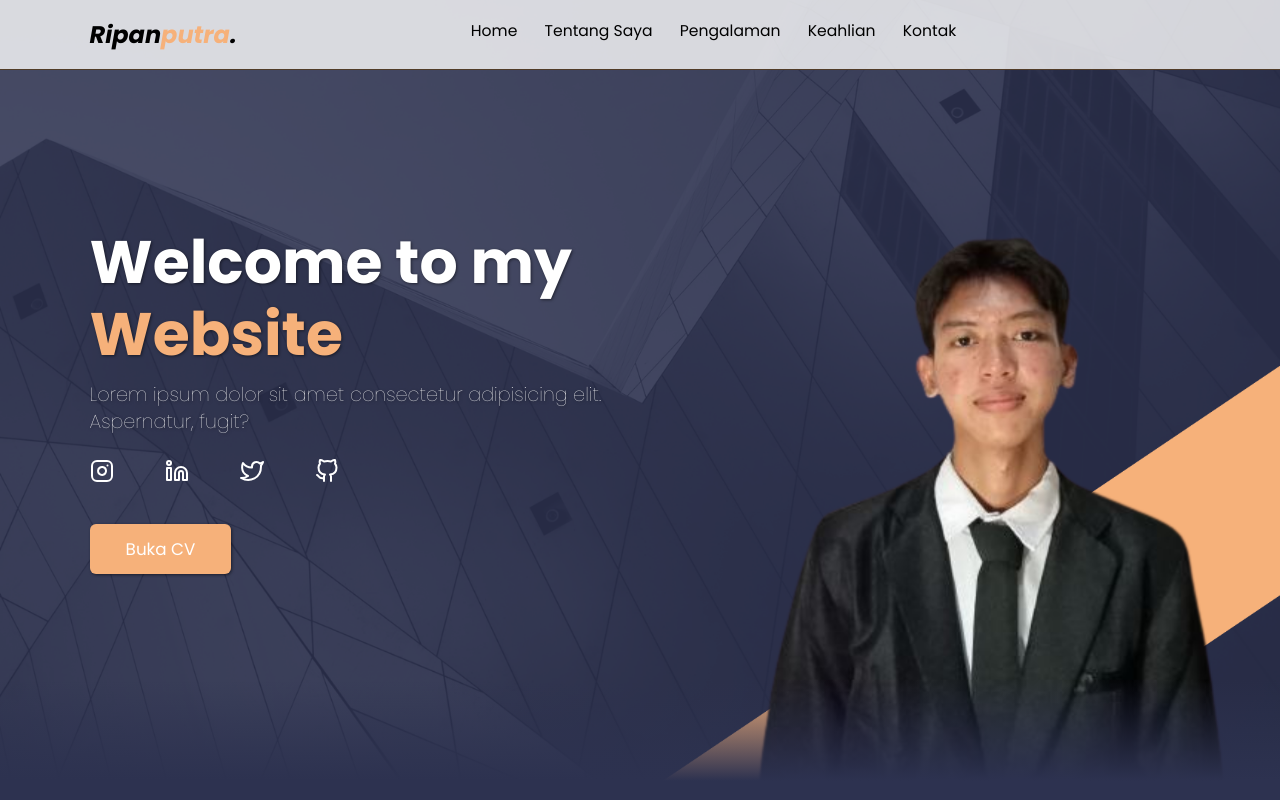
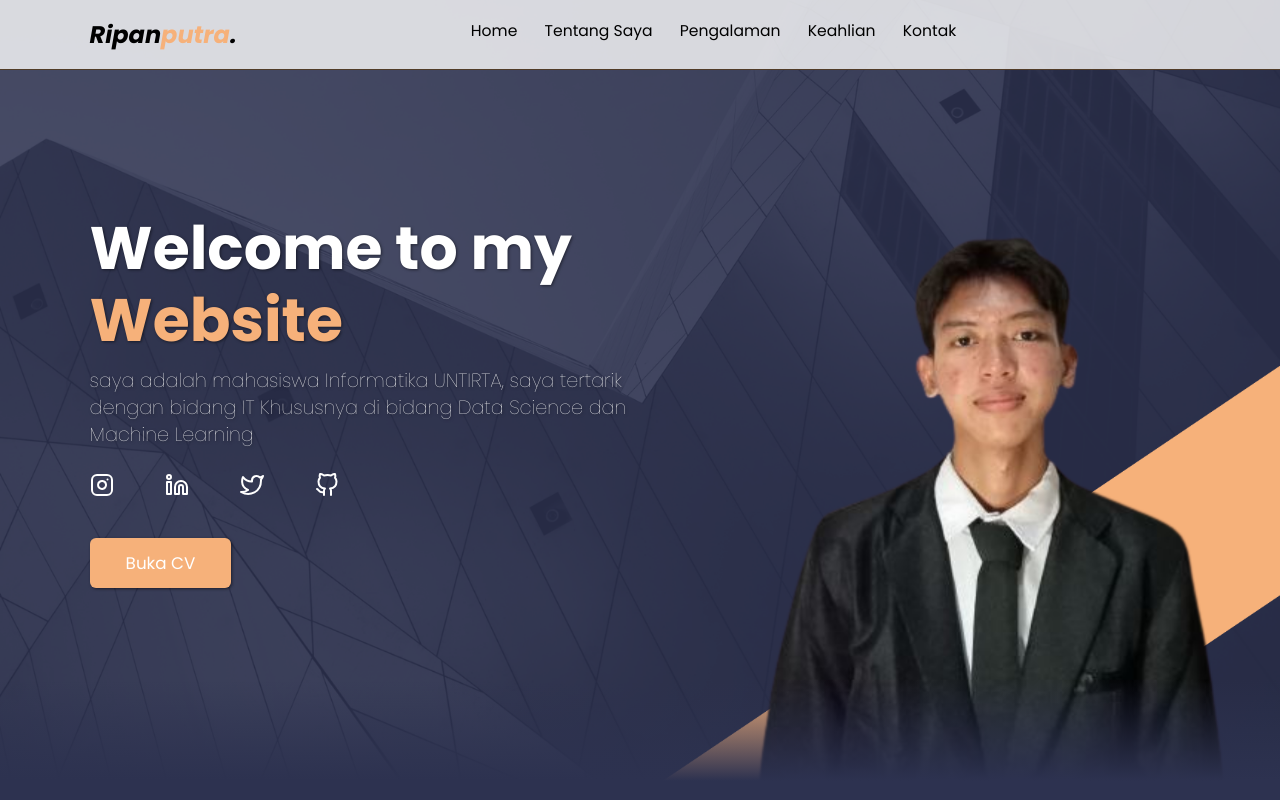
Before and after one commit to penyulaut/Profile_RipanPutra, a plain HTML site: page index.html in a window 1280 px wide. Shown: the top 800 px of the page. Drawn offline with nearby package versions, Linux system fonts and the light colour scheme.

Commit message:
Update index.html

```diff
--- a/index.html
+++ b/index.html
@@ -51,8 +51,8 @@
     <main class="content">
       <h1>Welcome to my <span> Website</span></h1>
       <p>
-        Lorem ipsum dolor sit amet consectetur adipisicing elit. Aspernatur,
-        fugit?
+        saya adalah mahasiswa Informatika UNTIRTA, saya tertarik dengan bidang IT Khususnya di bidang
+        Data Science dan Machine Learning
       </p>
       <div class="sosial">
         <a href="https://www.instagram.com/ripanputra04"><i data-feather="instagram"></i></a>
```
